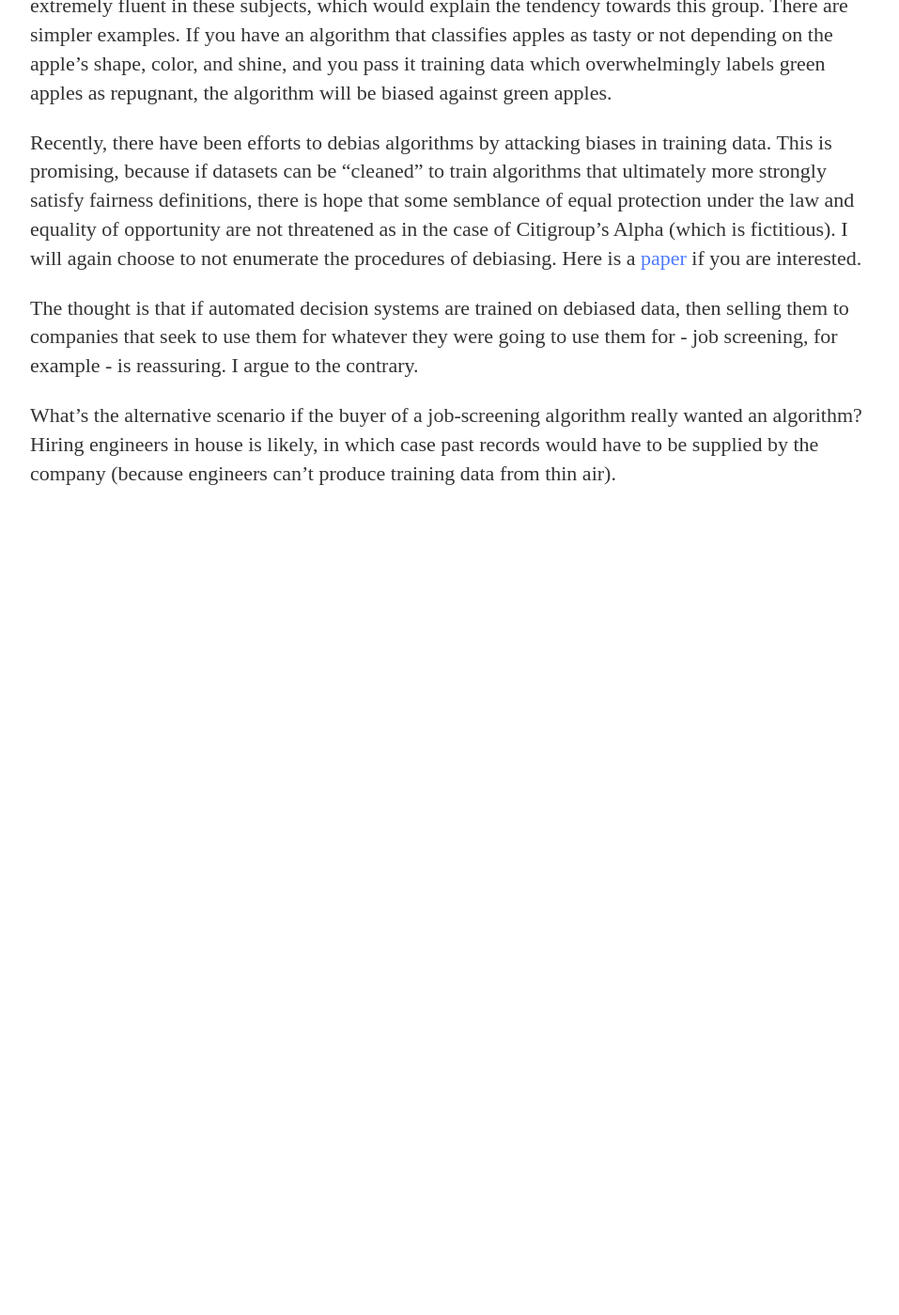
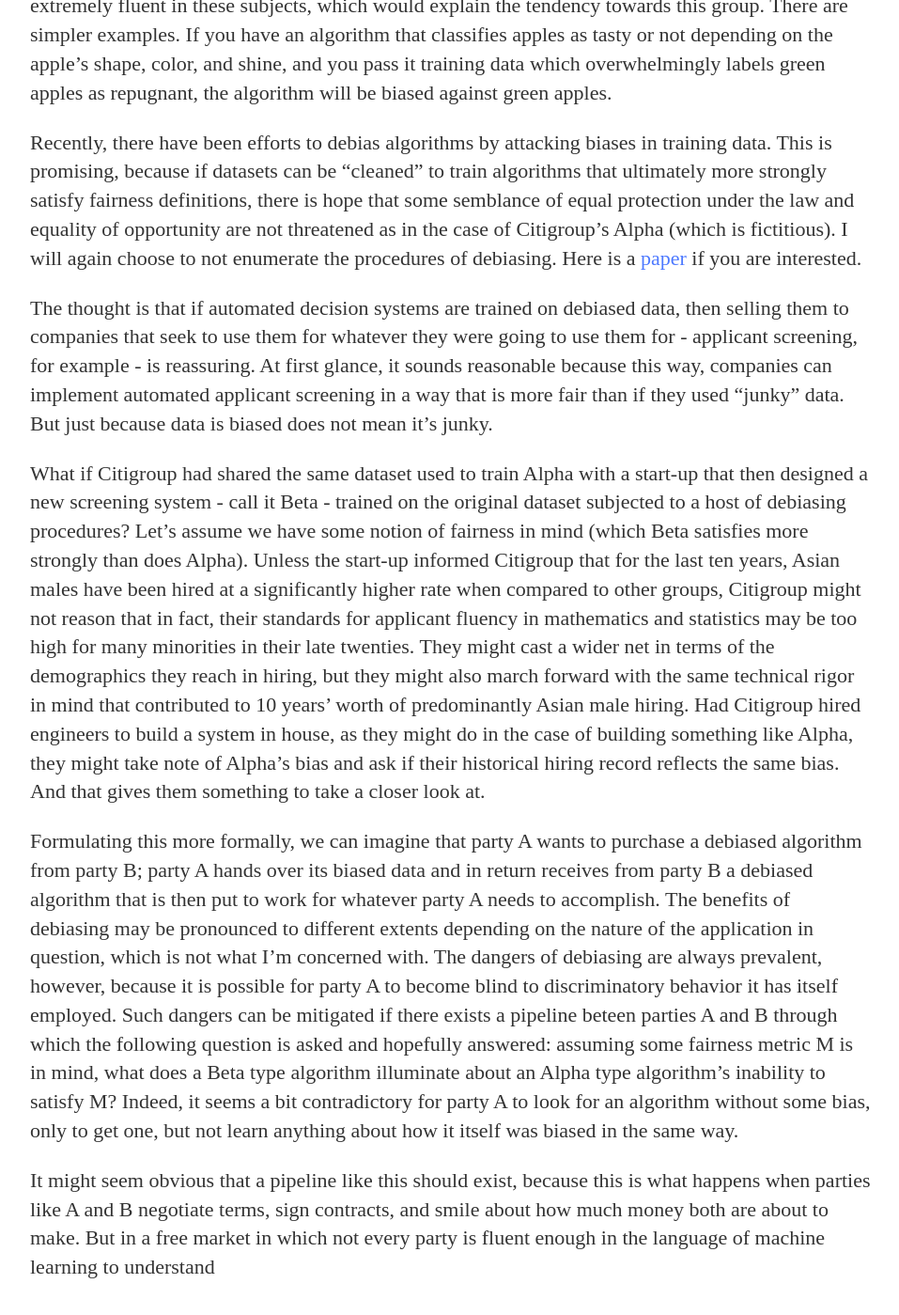
Before and after one commit to acontrac/acontrac.github.io, a Jekyll site: the page built from _posts/2020-07-21-An-Argument-Against-Debiasing-on-Autopilot-Mode.md, in a window 1280 px wide and 1400 px high, scrolled down 695 px. Shown: the whole window at 94% size, without its empty margins (160-1117 px from the left). Built offline with Jekyll 4.4.1, drawn with Linux system fonts in a browser that asks for light colours; before the commit the page ends 1274 px from its top, so only the background shows below that.

Commit message:
Update 2020-07-21-An-Argument-Against-Debiasing-on-Autopilot-Mode.md

```diff
--- a/_posts/2020-07-21-An-Argument-Against-Debiasing-on-Autopilot-Mode.md
+++ b/_posts/2020-07-21-An-Argument-Against-Debiasing-on-Autopilot-Mode.md
@@ -12,6 +12,10 @@ Bias in algorithms comes from many contextual variables that I chose not to enum
 
 Recently, there have been efforts to debias algorithms by attacking biases in training data. This is promising, because if datasets can be "cleaned" to train algorithms that ultimately more strongly satisfy fairness definitions, there is hope that some semblance of equal protection under the law and equality of opportunity are not threatened as in the case of Citigroup's Alpha (which is fictitious). I will again choose to not enumerate the procedures of debiasing. Here is a <a href="https://arxiv.org/pdf/1908.10763.pdf">paper</a> if you are interested.
 
-The thought is that if automated decision systems are trained on debiased data, then selling them to companies that seek to use them for whatever they were going to use them for - job screening, for example - is reassuring. I argue to the contrary.
+The thought is that if automated decision systems are trained on debiased data, then selling them to companies that seek to use them for whatever they were going to use them for - applicant screening, for example - is reassuring. At first glance, it sounds reasonable because this way, companies can implement automated applicant  screening in a way that is more fair than if they used "junky" data. But just because data is biased does not mean it's junky.
 
-What's the alternative scenario if the buyer of a job-screening algorithm really wanted an algorithm? Hiring engineers in house is likely, in which case past records would have to be supplied by the company (because engineers can't produce training data from thin air).
+What if Citigroup had shared the same dataset used to train Alpha with a start-up that then designed a new screening system - call it Beta - trained on the original dataset subjected to a host of debiasing procedures? Let's assume we have some notion of fairness in mind (which Beta satisfies more strongly than does Alpha). Unless the start-up informed Citigroup that for the last ten years, Asian males have been hired at a significantly higher rate when compared to other groups, Citigroup might not reason that in fact, their standards for applicant fluency in mathematics and statistics may be too high for many minorities in their late twenties. They might cast a wider net in terms of the demographics they reach in hiring, but they might also march forward with the same technical rigor in mind that contributed to 10 years' worth of predominantly Asian male hiring. Had Citigroup hired engineers to build a system in house, as they might do in the case of building something like Alpha, they might take note of Alpha's bias and ask if their historical hiring record reflects the same bias. And that gives them something to take a closer look at.
+
+Formulating this more formally, we can imagine that party A wants to purchase a debiased algorithm from party B; party A hands over its biased data and in return receives from party B a debiased algorithm that is then put to work for whatever party A needs to accomplish. The benefits of debiasing may be pronounced to different extents depending on the nature of the application in question, which is not what I'm concerned with. The dangers of debiasing are always prevalent, however, because it is possible for party A to become blind to discriminatory behavior it has itself employed. Such dangers can be mitigated if there exists a pipeline beteen parties A and B through which the following question is asked and hopefully answered: assuming some fairness metric M is in mind, what does a Beta type algorithm illuminate about an Alpha type algorithm's inability to satisfy M? Indeed, it seems a bit contradictory for party A to look for an algorithm without some bias, only to get one, but not learn anything about how it itself was biased in the same way.
+
+It might seem obvious that a pipeline like this should exist, because this is what happens when parties like A and B negotiate terms, sign contracts, and smile about how much money both are about to make. But in a free market in which not every party is fluent enough in the language of machine learning to understand
```
